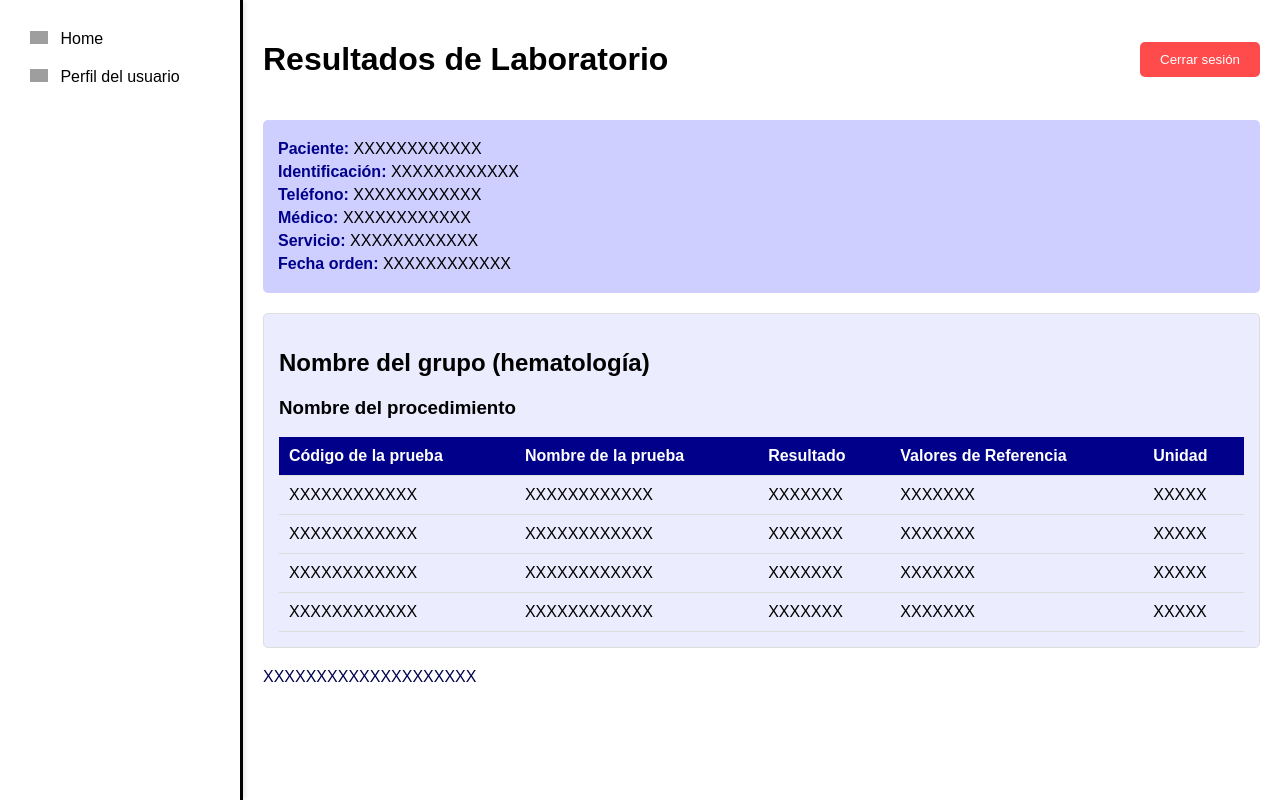
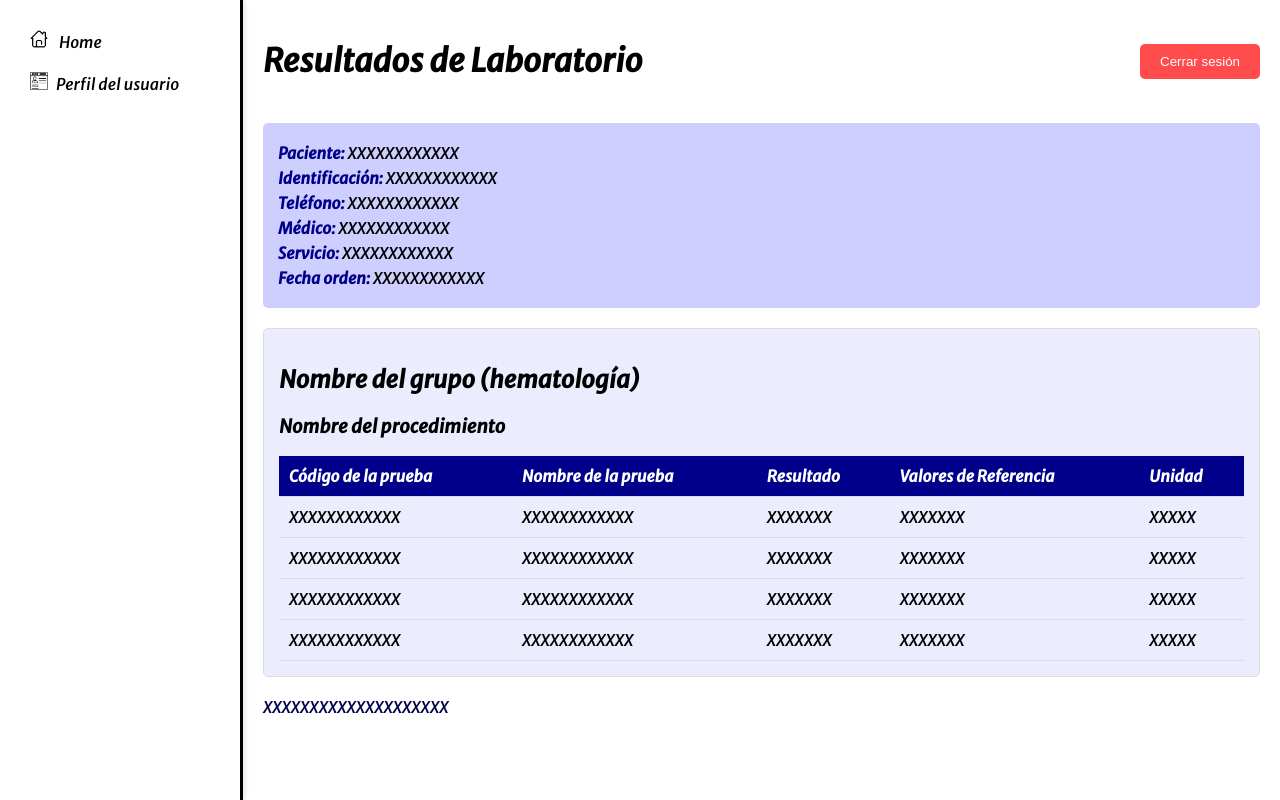
Before and after one commit to yulunez/Reto_MD, a PHP site: page /orden.php in a window 1280 px wide. Run offline with PHP 8.4, Linux system fonts and the light colour scheme; grey boxes are pictures that could not be loaded.

Commit message:
Update orden.php

```diff
--- a/orden.php
+++ b/orden.php
@@ -11,11 +11,14 @@
     <meta name="viewport" content="width=device-width, initial-scale=1.0">
     <title>Reto_MD</title>
     <link rel="stylesheet" href="orden.css">
+    <style>
+        @import url('https://fonts.googleapis.com/css2?family=Merriweather+Sans:ital,wght@1,500&display=swap');
+    </style>
 </head>
 <body>
 <nav>
-        <a href="home.php"><img src="home-icon.png" alt=""> Home</a>
-        <a href="perfil.php"><img src="profile-icon.png" alt=""> Perfil del usuario</a>
+        <a href="home.php"><img src="img/hogar.png" alt=""> Home</a>
+        <a href="perfil.php"><img src="img/perfil.png" alt="">Perfil del usuario</a>
     </nav>
 
     <div class="main-content">
```
